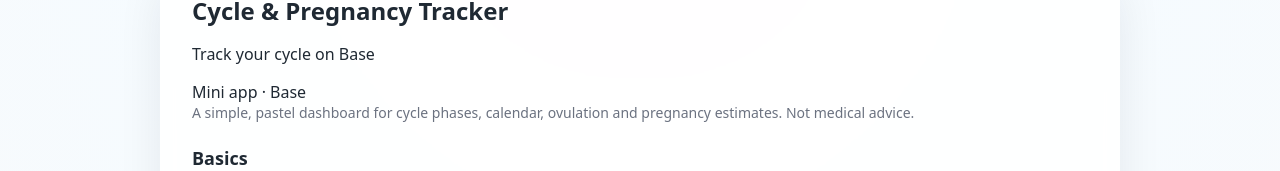
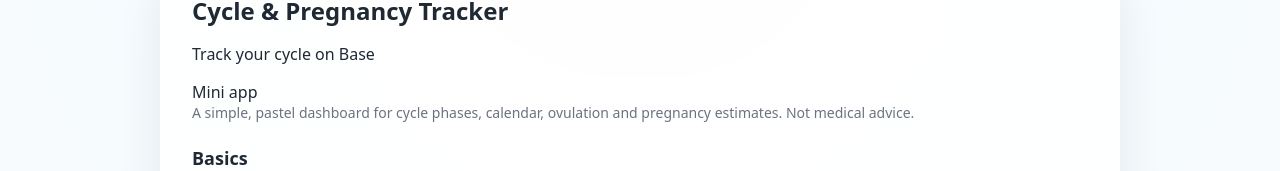
Before and after one commit to hocam96/cycle-tracker-based, a React (Vite) app: page / in a window 1280 px wide. Shown: the part 122-293 px from the top of the page. Built offline with nearby package versions, Linux system fonts and the light colour scheme.

Commit message:
sync all latest changes

```diff
--- a/src/App.jsx
+++ b/src/App.jsx
@@ -246,7 +246,7 @@
       </div>
     </div>
 
-    <span className="pill">Mini app · Base</span>
+    <span className="pill">Mini app</span>
   </div>
 
   <p className="subtitle">
```
Also changed, not shown: public/.well-known/farcaster.json.
